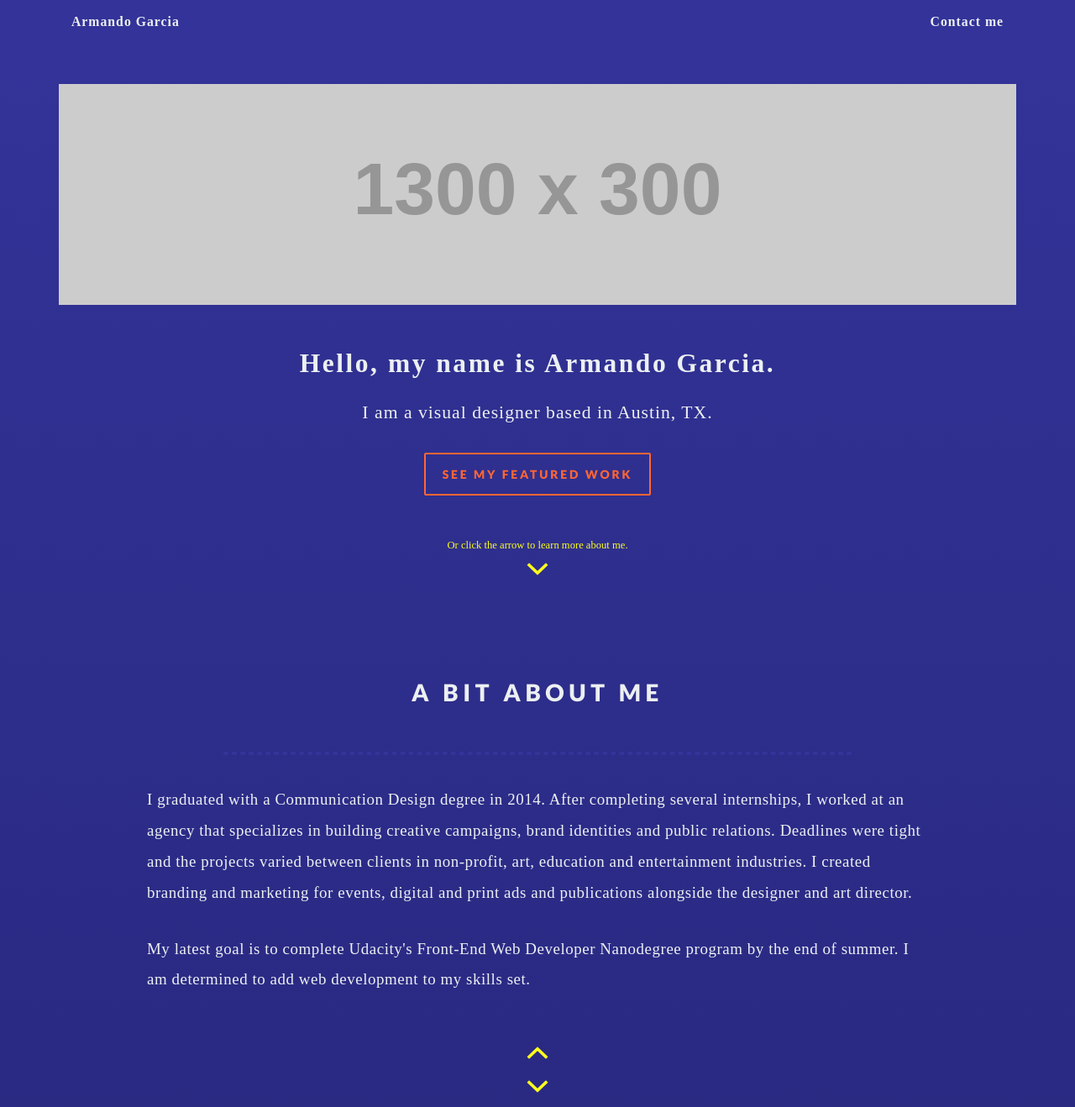
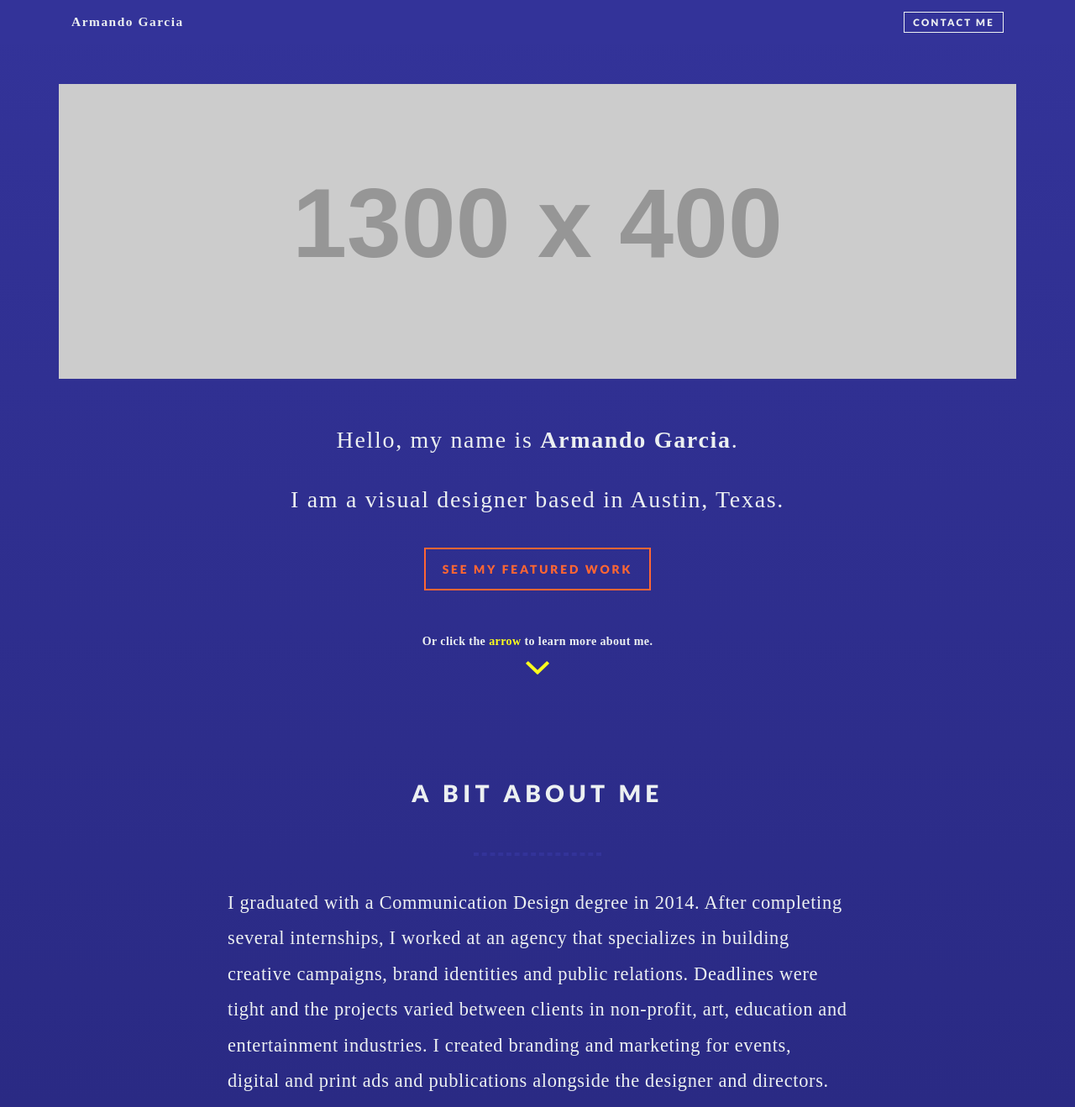
Before and after one commit to armgar/portfolio, a plain HTML site: page index.html in a window 1280 px wide. Shown: the top 1318 px of the page at 84% size. Drawn offline with nearby package versions, Linux system fonts and the light colour scheme; placeholder pictures from the web are drawn by us; files whose address does not match are found by name; a web font is replaced by a local one.

Commit message:
All sections and basic elements set up on home page. Refined typographic elements.

```diff
--- a/css/style.css
+++ b/css/style.css
@@ -12,7 +12,7 @@ body {
     background: linear-gradient(#333399, #12124c); /* Standard syntax */
 }
 
-/* Images and icons */
+/* -------------------- Images and icons ------------------ */
 .hero {
     margin: 10px auto;
 }
@@ -24,7 +24,7 @@ body {
 hr {
     margin: 5px auto;
     border: 2px dashed #333399;
-    width: 50%;
+    width: 40%;
 }
 
 hr.rule-first {
@@ -32,20 +32,21 @@ hr.rule-first {
 }
 
 .services-icons {
-    color: #ff6633;
+    font-size: 2.5em;
+    color: #ea6b64;
     display: inline;
-    font-size: 200%;
     text-decoration: none;
 }
 
-.social-icons,
+a.social-icons,
 a.social-icons:link,
 a.social-icons:visited {
     color: #fdff1d;
     display: inline;
-    font-size: 200%;
+    font-size: 2.25em;
     text-decoration: none;
-    padding: 5px 25px;
+    padding-left: 15px;
+    padding-right: 15px;
 }
 
 a.social-icons:hover,
@@ -55,7 +56,7 @@ a.social-icons:active {
     transition: 0.75s;
 }
 
-/* Sections */
+/* ---------------------- Sections ---------------------- */
 #top,
 #about,
 #skills,
@@ -69,10 +70,11 @@ a.social-icons:active {
 }
 
 #about,
-#form {
+#contact {
     max-width: 93%;
 }
 
+.services-row,
 .small-col {
     margin: 10px auto 30px auto;
 }
@@ -97,28 +99,37 @@ footer {
 }
 
 /* --------------- Headings and typography --------------- */
-h1.name {
-    font-size: 1.75em;
+.nav {
     font-weight: 700;
-    letter-spacing: 0.08em;
-    line-height: 1.6em;
+    font-size: 0.9em;
+    letter-spacing: 0.1em;
 }
 
-p.intro {
-    font-size: 1.25em;
-    letter-spacing: 0.02em;
-    line-height: 1.45em;
-    margin: 15px auto;
+h1.intro {
+    font-size: 1.5em;
+    letter-spacing: 0.05em;
+    line-height: 1.6em;
+    padding-left: 5%;
+    margin: 15px auto 25px auto;
+}
+
+.name {
+    font-weight: 700;
 }
 
 .name-break {
-    display: none;
+        display: inline;
 }
 
 p.learn-more {
+    font-weight: 700;
+    font-size: 0.85em;
+    letter-spacing: 0.01em;
+    margin: 15px auto 0 auto;
+}
+
+.arrow {
     color: #fdff1d;
-    font-size: 90%;
-    margin: 20px auto 0 auto;
 }
 
 p.about-me,
@@ -155,8 +166,9 @@ h4.services-head {
 }
 
 h5.subhead {
-    font-size: 95%;
-    line-height: 95%;
+    display: none;
+    font-size: 0.95em;
+    line-height: 1em;
 }
 
 p.services {
@@ -170,34 +182,52 @@ p.services {
 }
 
 .text-footer {
-    font-size: 75%;
+    font-size: 0.8em;
+    letter-spacing: 0.01em;
 }
 
-/* Navigation and links */
+a.link-backtotop,
+a.link-backtotop:link,
+a.link-backtotop:visited {
+    color: #ecf0f1;
+}
+
+/* ------------------------- links ----------------------- */
 .nav {
     background-color: #333399;
     padding-bottom: 15px;
     padding-top: 15px;
-	font-size: 90%;
 }
 
 .button {
     margin: 30px auto;
 }
 
-.text-logo,
+a.text-logo,
 a.text-logo:link,
-a.text-logo:visited,
-.link-contact,
+a.text-logo:visited {
+    font-size: 1em;
+    text-decoration: none;
+    color: #ecf0f1;
+}
+
+a.link-contact,
 a.link-contact:link,
-a.link-contact:visited,
-.link-backtotop,
-a.link-backtotop:link,
-a.link-backtotop:visited {
-	font-weight: 700;
-	color: #ecf0f1;
-	letter-spacing: 1px;
+a.link-contact:visited {
+    font-size: 0.75em;
+    font-family: "Lato", Calibri, Arial, sans-serif;
+    letter-spacing: 0.2em;
+    text-transform: uppercase;
     text-decoration: none;
+    color: #ecf0f1;
+    padding: 5px 10px;
+    border: 0.5px solid;
+}
+
+a.link-contact:hover,
+a.link-contact:active {
+    color: #333399;
+    background-color: #fdff1d;
 }
 
 a.text-logo:hover,
@@ -206,13 +236,10 @@ a.text-logo:active {
     text-decoration: none;
 }
 
-a.link-contact:hover,
-a.link-contact:active,
 a.link-backtotop:hover,
 a.link-backtotop:active {
-    color: #ff6633;
-    font-style: italic;
-    text-decoration: underline;
+    color: #fdff1d;
+    text-decoration: none;
     transition: 0.75s;
 }
 
@@ -220,14 +247,13 @@ a.link-backtotop:active {
 a.link-portfolio:link,
 a.link-portfolio:visited,
 input[type=submit] {
+    font-size: 1em;
     font-family: "Lato", Calibri, Arial, sans-serif;
     text-transform: uppercase;
+    letter-spacing: 0.2em;
+    text-decoration: none;
     color: #ff6633;
     border: 2px solid #ff6633;
-    font-size: 1em;
-    letter-spacing: 0.2em;
-    text-decoration: none;
-    border-radius: 2px;
     padding: 15px 20px;
     max-width: 300px;
 }
@@ -242,10 +268,11 @@ input[type=submit]:active {
     transition: 0.5s;
 }
 
-/* Contact form */
+/* ----------------------- Contact form ------------------ */
 label {
     font-style: italic;
-    font-size: 115%;
+    font-size: 1em;
+    letter-spacing: 0.03em;
     padding-bottom: 5px;
 }
 
@@ -289,90 +316,104 @@ input[type=submit]:focus {
     font-size: 120%;
 }
 
-/* ---------------- iPhone 6 Plus (below 415px) ---------------- */
-@media screen and (max-width: 415px) {
-    .name-break {
-        display: inline;
-    }
-
-    h5.subhead {
-        display: none;
-    }
-
-    .social-icons,
-    a.social-icons:link,
-    a.social-icons:visited {
-        padding-left: 15px;
-        padding-right: 15px;
-    }
-
-    label {
-        font-size: 105%;
-    }
-}
-
-/* Device on landscape orientation  */
-@media screen and (min-width: 416px) and (max-width: 767px) {
-    h1.name {
-        font-size: 105%;
-        font-weight: normal;
-        letter-spacing: 0.25px;
-        margin: 25px auto 30px auto;
-        max-width: 95%;
-    }
-
-    p.intro {
-        line-height: 100%;
-    }
-
+/* ---------------------- Breakpoint at 375px ---------------------- */
+@media (min-width: 375px) {
     #portfolio {
         max-width: 95%;
     }
 
-    #form {
-        max-width: 90%;
+    h1.intro {
+        text-align: center;
+        padding-left: 0;
     }
 
-    h4.project-name {
-        font-size: 85%;
-        padding-bottom: 20px;
-    }
-
-    h5.subhead {
+    .name-break {
         display: none;
     }
 
+    p.learn-more {
+        font-size: 1em;
+        letter-spacing: 0.03em;
+    }
+
+    hr {
+        width: 20%;
+    }
+}
+
+/* ---------------------- Breakpoint at 650px ---------------------- */
+
+@media (min-width: 650px) {
+    #about,
+    #contact {
+        width: 90%;
+    }
+
+    .small-col {
+        max-width: 33.333%;
+        margin: auto;
+    }
+
     p.services {
-        font-size: 115%;
-        max-width: 60%;
+        font-size: 0.9em;
+        max-width: 80%;
     }
 
     .image {
-        max-width: 50%;
+        width: 50%;
     }
 }
 
-/* Large tablet and device on vertical orientation */
-@media screen and (min-width: 768px) {
-    #about,
-    #form {
-        max-width: 75%;
+/* ---------------------- Breakpoint at 730px ---------------------- */
+
+@media (min-width: 730px) {
+    p.services {
+        font-size: 1em;
+        max-width: 80%;
     }
 
-    p.intro {
-        font-size: 125%;
+    #about,
+    #contact {
+        width: 93%;
+    }
+}
+
+/* ------- Breakpoint at 760px (Tablet vertical orientation) ------- */
+@media (min-width: 760px) {
+    .nav {
+        font-size: 1.1em;
+        letter-spacing: 0.1em;
+    }
+
+    #tagline {
+        margin: 40px auto;
+    }
+
+    h1.intro {
+        font-size: 1.7em;
+        letter-spacing: 0.06em;
+        line-height: 2em;
+        margin: 20px auto 25px auto;
+    }
+
+    #about,
+    #contact {
+        max-width: 76%;
     }
 
     p.services {
         font-size: 1.05em;
+        max-width: 95%;
     }
 
-    nav {
-        font-size: 125%;
+    a.social-icons,
+    a.social-icons:link,
+    a.social-icons:visited {
+        padding: 5px 25px;
     }
 
     label {
-        font-size: 125%;
+        font-size: 1.2em;
     }
 
     input,
@@ -382,21 +423,17 @@ input[type=submit]:focus {
     }
 }
 
-/* Large devices (1000px and up) */
-@media screen and (min-width: 1000px) {
-    hr {
-        width: 80%;
+/* --------------------- Breakpoint at 1000px and up) ----------------- */
+@media (min-width: 1000px) {
+    #tagline {
+        margin: 20px auto;
     }
 
-    h1.name {
-        font-size: 2.25em;
-    }
-
-    p.intro,
-    p.contact-intro {
-        font-size: 155%;
-        letter-spacing: 1px;
-        line-height: 170%;
+    h1.intro {
+        font-size: 2em;
+        letter-spacing: 0.06em;
+        line-height: 2em;
+        margin: 15px auto;
     }
 
     h2.section-head {
@@ -406,6 +443,10 @@ input[type=submit]:focus {
 
     h4.services-head {
         padding-top: 20px;
+    }
+
+    .services-row {
+        margin: 30px auto;
     }
 
     p.services {
@@ -424,9 +465,35 @@ input[type=submit]:focus {
         line-height: 1.95em;
     }
 
+    h4.project-name {
+        font-size: 1.25em;
+        line-height: 1em;
+        margin-bottom: 5px;
+    }
+
     h5.subhead {
-        font-size: 115%;
-        letter-spacing: 0.25px;
+        display: inline;
+    }
+}
+
+/* --------------------- Breakpoint at 1199px and up) ----------------- */
+@media (min-width: 1000px) {
+    p.services {
+        font-size: 1.4em;
+        letter-spacing: 0.03em;
+        line-height: 1.6em;
+    }
+
+    #about,
+    #contact {
+        max-width: 60%;
+    }
+
+    p.about-me,
+    p.contact-intro {
+        font-size: 1.6em;
+        letter-spacing: 0.03em;
+        line-height: 1.9em;
     }
 }
 /*  Blue #333399
--- a/index.html
+++ b/index.html
@@ -54,8 +54,8 @@
                 <div class="row">
                     <div class="col-md-12">
                         <picture>
-                            <source media="(min-width: 751px)" srcset="http://placehold.it/1300x300">
-                            <source media="(max-width: 750px)" srcset="http://placehold.it/650x225">
+                            <source media="(min-width: 751px)" srcset="http://placehold.it/1300x400">
+                            <source media="(max-width: 750px)" srcset="http://placehold.it/650x200">
                             <img src="http://placehold.it/600x200" alt="image of Armando" class="hero img-responsive center-block">
                         </picture>
                     </div>
@@ -63,9 +63,9 @@
             </div>
             <div class="container" id="tagline">
                 <div class="row">
-                    <div class="col-md-12 text-center">
-                        <h1 class="name">Hello, my name is <br class="name-break">Armando Garcia.</h1>
-                        <p class="intro">I am a visual designer <br class="name-break">based in Austin, TX.</p>
+                    <div class="col-md-12">
+                        <h1 class="intro">Hello, my name is <br class="name-break"><span class="name">Armando Garcia</span>.</h1>
+                        <h1 class="intro">I am a visual designer <br class="name-break">based in Austin, Texas.</h1>
                     </div>
                 </div>
                 <div class="row text-center">
@@ -78,7 +78,7 @@
         <div class="container">
             <div class="row" id="">
                 <div class="col-xs-12 text-center">
-                    <p class="learn-more">Or click the arrow to learn more about me.</p>
+                    <p class="learn-more">Or click the <span class="arrow">arrow</span> to learn more about me.</p>
                     <a href="#about" class="social-icons"><i class="ion-chevron-down"></i></a>
                 </div>
             </div>
@@ -94,7 +94,7 @@
             </div>
             <div class="row">
                 <div class="col-md-12">
-                    <p class="about-me">I graduated with a Communication Design degree in 2014. After completing several internships, I worked at an agency that specializes in building creative campaigns, brand identities and public relations. Deadlines were tight and the projects varied between clients in non-profit, art, education and entertainment industries. I created branding and marketing for events, digital and print ads and publications alongside the designer and art director.</p>
+                    <p class="about-me">I graduated with a Communication Design degree in 2014. After completing several internships, I worked at an agency that specializes in building creative campaigns, brand identities and public relations. Deadlines were tight and the projects varied between clients in non-profit, art, education and entertainment industries. I created branding and marketing for events, digital and print ads and publications alongside the designer and directors.</p>
                     <p class="about-me">My latest goal is to complete Udacity's Front-End Web Developer Nanodegree program by the end of summer. I am determined to add web development to my skills set.</p>
                 </div>
             </div>
@@ -118,7 +118,7 @@
                     <hr>
                 </div>
             </div>
-            <div class="row small-col">
+            <div class="row services-row text-center">
                 <div class="col-xs-12 col-sm-4 text-center small-col">
                     <h4 class="services-head">Branding</h4>
                     <i class="ion-happy-outline services-icons"></i>
@@ -225,7 +225,6 @@
             </div>
         </section>
         <section class="container" id="contact">
-            <div id="form">
                 <div class="row">
                     <div class="col-xs-12 text-center">
                         <h2 class="section-head">Contact Me</h2>
@@ -252,7 +251,7 @@
                 </div>
                 <div class="row">
                     <div class="col-xs-12">
-                        <p class="contact-intro">Feel free to write me if you have any questions about my work. Submit your message after filling out the form.</p>
+                        <p class="contact-intro">Please feel free to write me if you have any questions about my work or services. Submit your message after filling out the form.</p>
                     </div>
                 </div>
                 <div class="row">
@@ -286,7 +285,6 @@
                         <input class="text-center" type="submit" value="Send it in!" onclick="alert('Thank you!')">
                     </div>
                 </div>
-            </div>
             <div class="row">
                 <div class="col-xs-12 text-center">
                     <a href="#top" class="social-icons"><i class="ion-chevron-up"></i></a>
```
